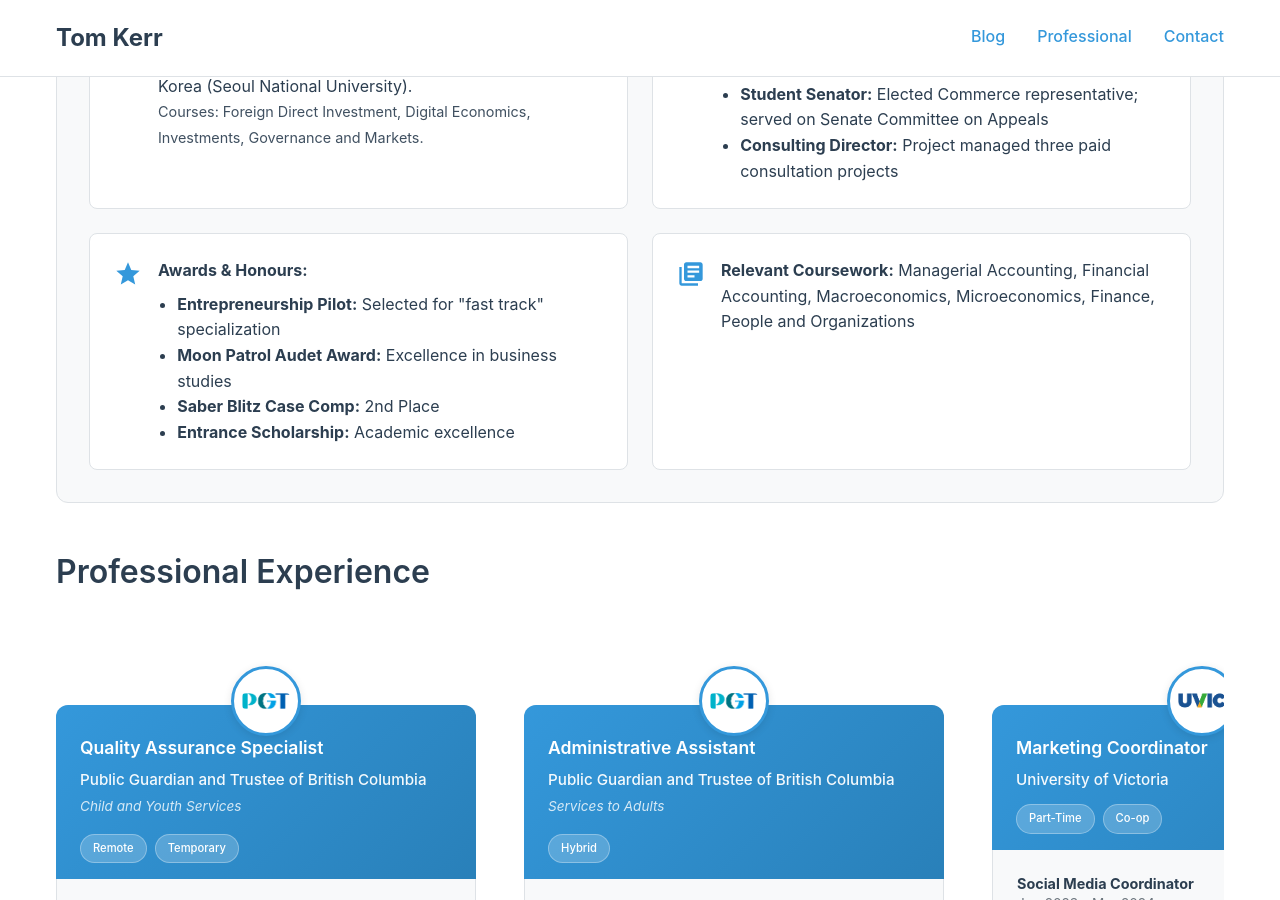
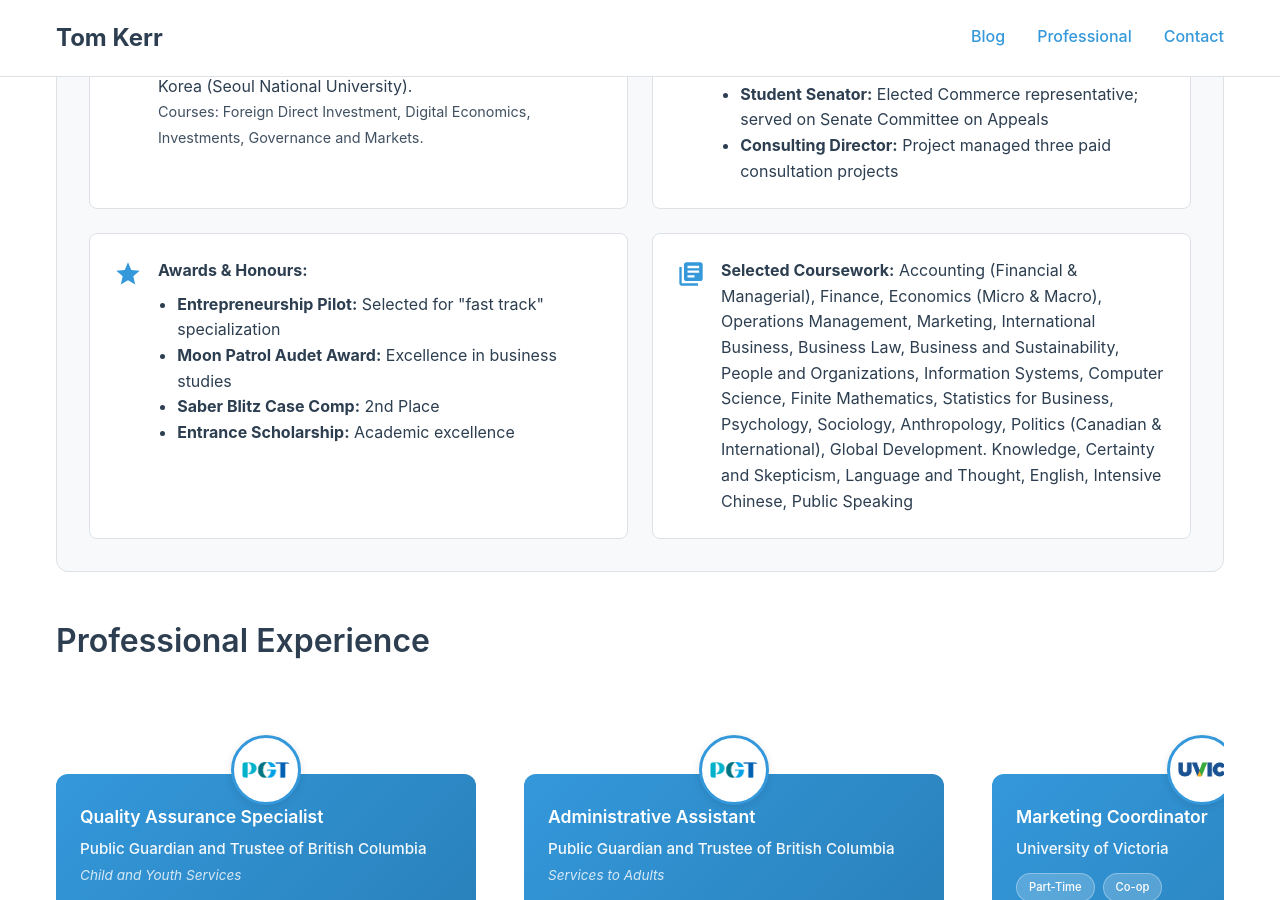
Before and after one commit to TDK250/Toms-Site, a Jekyll site: the page built from professional.md, in a window 1280 px wide and 900 px high, scrolled down 601 px. Built offline with Jekyll 4.4.1, drawn with Linux system fonts in a browser that asks for light colours.

Commit message:
Update coursework section in professional.md

```diff
--- a/professional.md
+++ b/professional.md
@@ -66,7 +66,7 @@ title: Professional
           <svg xmlns="http://www.w3.org/2000/svg" viewBox="0 0 24 24" fill="var(--accent)"><path d="M4 6H2v14c0 1.1.9 2 2 2h14v-2H4V6zm16-4H8c-1.1 0-2 .9-2 2v12c0 1.1.9 2 2 2h12c1.1 0 2-.9 2-2V4c0-1.1-.9-2-2-2zm-1 9H9V9h10v2zm-4 4H9v-2h6v2zm4-8H9V5h10v2z"/></svg>
         </div>
         <div class="highlight-content">
-          <strong>Relevant Coursework:</strong> Managerial Accounting, Financial Accounting, Macroeconomics, Microeconomics, Finance, People and Organizations
+          <strong>Selected Coursework:</strong> Accounting (Financial & Managerial), Finance, Economics (Micro & Macro), Operations Management, Marketing, International Business, Business Law, Business and Sustainability, People and Organizations, Information Systems, Computer Science, Finite Mathematics, Statistics for Business, Psychology, Sociology, Anthropology, Politics (Canadian & International), Global Development. Knowledge, Certainty and Skepticism, Language and Thought, English, Intensive Chinese, Public Speaking
         </div>
       </div>
     </div>
```
